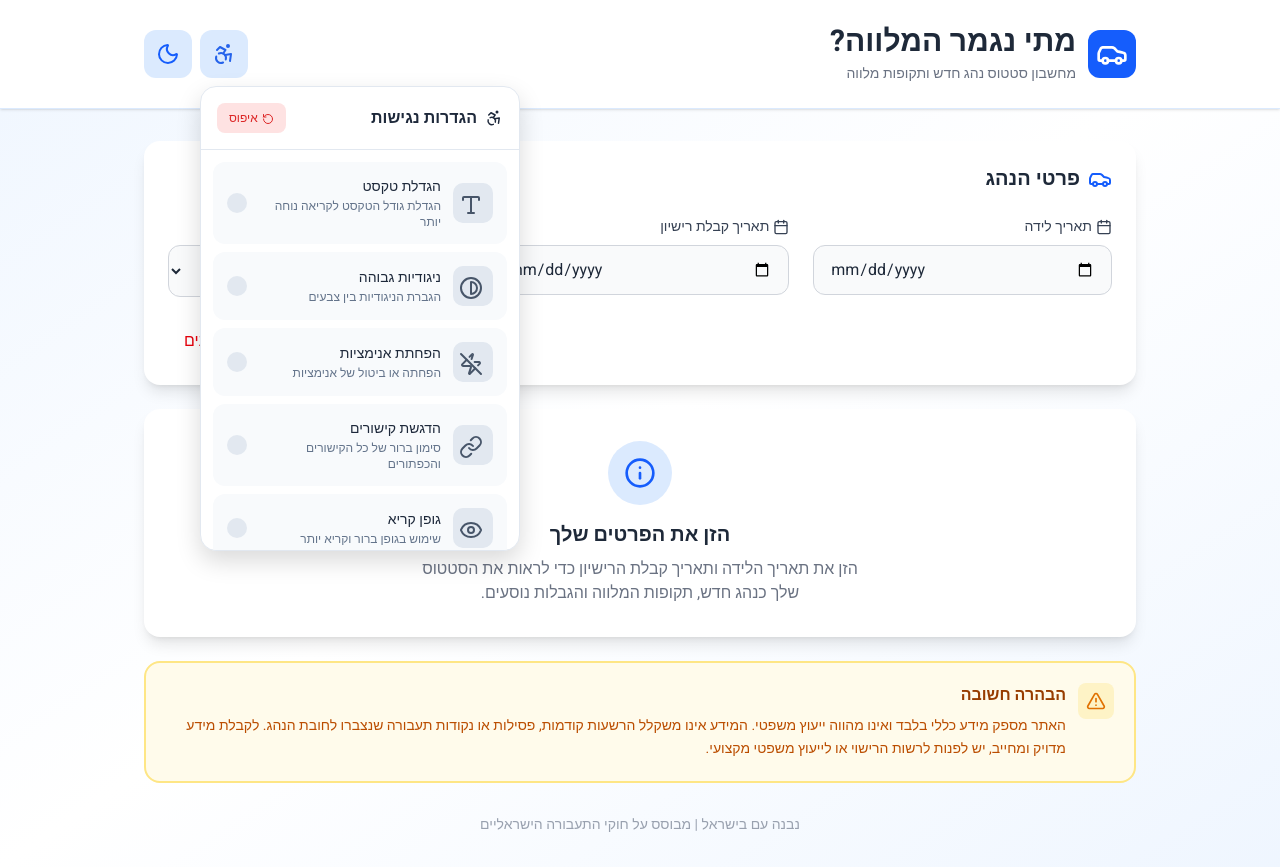
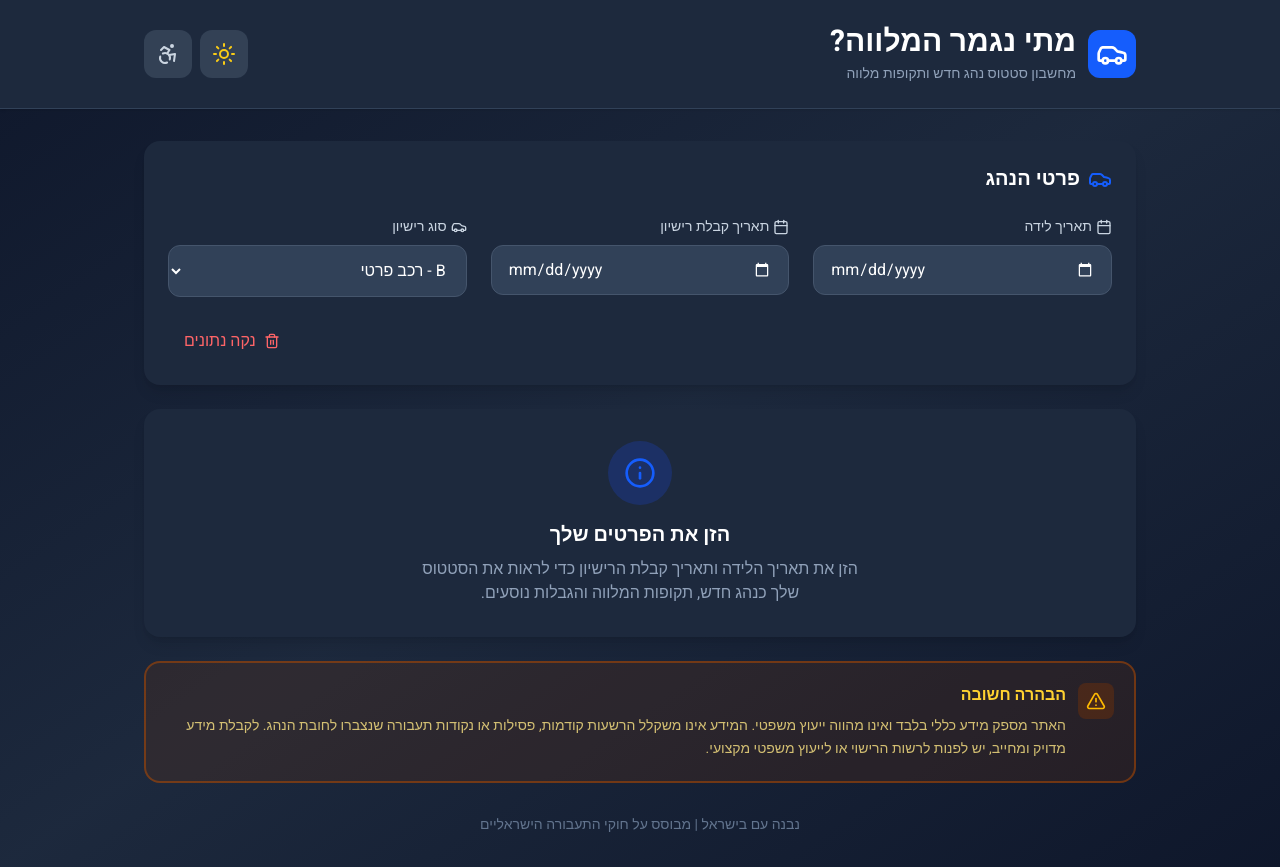
Before and after one commit to AyalaHalevi2/Driver-Status, a React (Vite) app: page / in a window 1280 px wide. Both pictures are taken after a click on the button 224 px from the left and 54 px from the top of the page. Built offline with nearby package versions, Linux system fonts and the light colour scheme.

Commit message:
adding accessibility features

```diff
--- /dev/null
+++ b/src/App.module.scss
@@ -0,0 +1,44 @@
+// App Component Styles
+
+.themeButton {
+  padding: 0.5rem;
+  border-radius: 0.75rem;
+  transition: all 0.3s ease;
+  border: none;
+  cursor: pointer;
+  display: flex;
+  align-items: center;
+  justify-content: center;
+
+  &.light {
+    background-color: #dbeafe;
+    color: #2563eb;
+
+    &:hover {
+      background-color: #bfdbfe;
+    }
+  }
+
+  &.dark {
+    background-color: #334155;
+    color: #facc15;
+
+    &:hover {
+      background-color: #475569;
+    }
+  }
+
+  @media (min-width: 640px) {
+    padding: 0.75rem;
+  }
+}
+
+.themeIcon {
+  width: 1.25rem;
+  height: 1.25rem;
+
+  @media (min-width: 640px) {
+    width: 1.5rem;
+    height: 1.5rem;
+  }
+}
--- a/src/App.tsx
+++ b/src/App.tsx
@@ -8,6 +8,7 @@
 import { ThemeContext, useThemeState, useTheme } from './hooks/useTheme';
 import { STORAGE_KEY } from './utils/constants';
 import type { DriverData } from './types';
+import styles from './App.module.scss';
 
 const initialData: DriverData = {
   birthDate: '',
@@ -59,26 +60,22 @@
             </div>
 
             <div className="flex items-center gap-2">
-              {/* Accessibility Menu */}
-              <AccessibilityMenu />
-
               {/* Dark Mode Toggle */}
               <button
                 onClick={toggleTheme}
-                className={`p-2 sm:p-3 rounded-xl transition-all duration-300 ${
-                  isDark
-                    ? 'bg-slate-700 hover:bg-slate-600 text-yellow-400'
-                    : 'bg-blue-100 hover:bg-blue-200 text-blue-600'
-                }`}
+                className={`${styles.themeButton} ${isDark ? styles.dark : styles.light}`}
                 title={isDark ? 'מצב יום' : 'מצב לילה'}
                 aria-label={isDark ? 'מצב יום' : 'מצב לילה'}
               >
                 {isDark ? (
-                  <Sun className="w-5 h-5 sm:w-6 sm:h-6" />
+                  <Sun className={styles.themeIcon} />
                 ) : (
-                  <Moon className="w-5 h-5 sm:w-6 sm:h-6" />
+                  <Moon className={styles.themeIcon} />
                 )}
               </button>
+
+              {/* Accessibility Menu */}
+              <AccessibilityMenu />
             </div>
           </div>
         </div>
--- a/src/components/AccessibilityMenu.module.scss
+++ b/src/components/AccessibilityMenu.module.scss
@@ -303,6 +303,15 @@
 .checkIcon {
   width: 0.75rem;
   height: 0.75rem;
+
+  &.hidden {
+    opacity: 0;
+  }
+}
+
+.resetIcon {
+  display: inline;
+  margin-left: 4px;
 }
 
 // Global accessibility styles
--- a/src/components/AccessibilityMenu.tsx
+++ b/src/components/AccessibilityMenu.tsx
@@ -180,7 +180,7 @@
                 title="איפוס הגדרות"
                 aria-label="איפוס כל הגדרות הנגישות"
               >
-                <RotateCcw size={12} style={{ display: 'inline', marginLeft: '4px' }} />
+                <RotateCcw size={12} className={styles.resetIcon} />
                 איפוס
               </button>
             </div>
@@ -221,7 +221,7 @@
                       {isActive ? (
                         <Check className={styles.checkIcon} />
                       ) : (
-                        <X className={styles.checkIcon} style={{ opacity: 0 }} />
+                        <X className={`${styles.checkIcon} ${styles.hidden}`} />
                       )}
                     </div>
                   </button>
```
